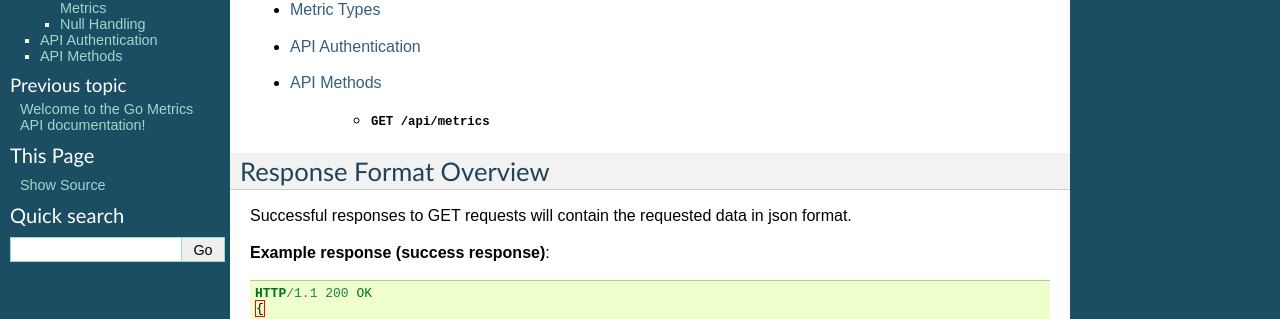
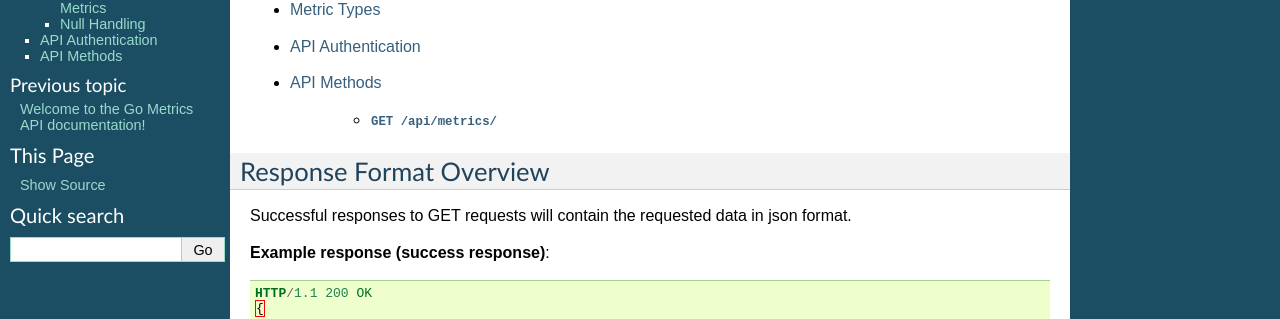
Before and after one commit to praekelt/go-metrics-api, a Sphinx documentation site: the page built from docs/api.rst, in a window 1280 px wide and 900 px high. Shown: the part 186-505 px from the top of the window. Built offline with Sphinx 7.4.7, drawn with Linux system fonts in a browser that asks for light colours.

Commit message:
Fix reference in docs (thanks @jerith)

```diff
--- a/docs/api.rst
+++ b/docs/api.rst
@@ -9,7 +9,7 @@ Contents
 - :ref:`api-authentication`
 - :ref:`api-methods`
 
-    - :http:get:`/api/metrics`
+    - :http:get:`/api/metrics/`
 
 .. _response-format-overview:
 
```
